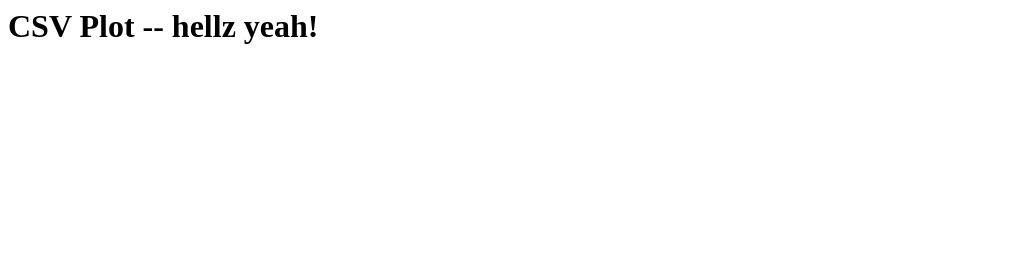
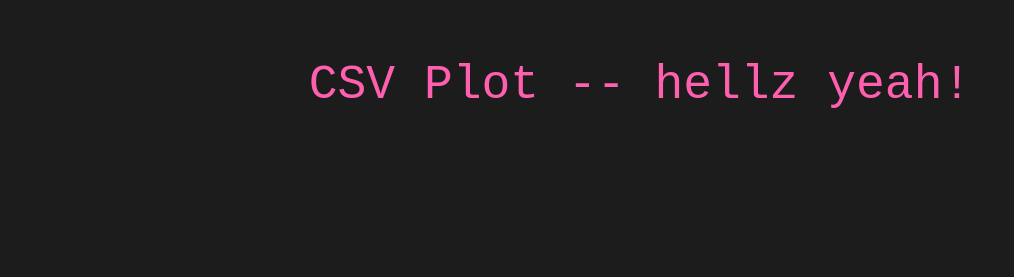
Before and after one commit to ndmekala/plot-csv, a website: page src/index.html in a window 1280 px wide. Shown: the whole page, without its empty margins (0-1014 px from the left). Drawn offline with nearby package versions, Linux system fonts and the light colour scheme.

Commit message:
config webpack to parse raw html file, install nodemon, config develop watch and build scripts

```diff
--- a/package.json
+++ b/package.json
@@ -4,7 +4,10 @@
   "description": "A command line utility that generates and serves a plot of CSV data",
   "main": "index.js",
   "scripts": {
-    "test": "jest"
+    "test": "jest",
+    "build": "webpack",
+    "watch": "webpack --watch",
+    "develop": "nodemon dist/bundle.js"
   },
   "repository": {
     "type": "git",
@@ -24,6 +27,7 @@
   },
   "devDependencies": {
     "jest": "^29.7.0",
+    "nodemon": "^3.0.3",
     "webpack-cli": "^5.1.4"
   }
 }
--- a/src/index.html
+++ b/src/index.html
@@ -1,6 +1,40 @@
-<html>
+<!doctype html>
+<html lang="en">
   <head>
+    <meta charset="UTF-8" />
+    <meta name="viewport" content="width=device-width, initial-scale=1.0" />
     <title>CSV Plot</title>
+    <style>
+      body {
+        background-color: #1c1c1c;
+      }
+
+      h1 {
+        font-family: 'FiraCode Nerd Font', monospace;
+        text-align: center;
+        color: #ff5faf;
+        font-weight: normal;
+        font-size: 3rem;
+        margin: 0;
+      }
+
+      .container {
+        display: flex;
+        justify-content: center;
+        padding-top: 50px;
+      }
+
+      .wrapper {
+        width: 100%;
+        max-width: 800px;
+        padding-right: 10px;
+        padding-left: 10px;
+      }
+
+      .chart {
+        background-color: #1c1c1c;
+      }
+    </style>
   </head>
   <body>
     <div class="container">
--- a/src/index.js
+++ b/src/index.js
@@ -5,6 +5,7 @@ const { readInput } = require('./utils');
 const markup = require('./index.html');
 
 const app = express();
+
 let csvPath = '';
 let data = [];
 
@@ -57,7 +58,7 @@ app.get('/api/datasets', (req, res) => {
 app.get('/', (req, res) => {
   res.header('Content-Type', 'text/html');
   res.send(markup);
-})
+});
 
 app.get('/old', (req, res) => {
   res.header('Content-Type', 'text/html');
```
Also changed, not shown: webpack.config.js (+5 -5 lines), 1 other file.
